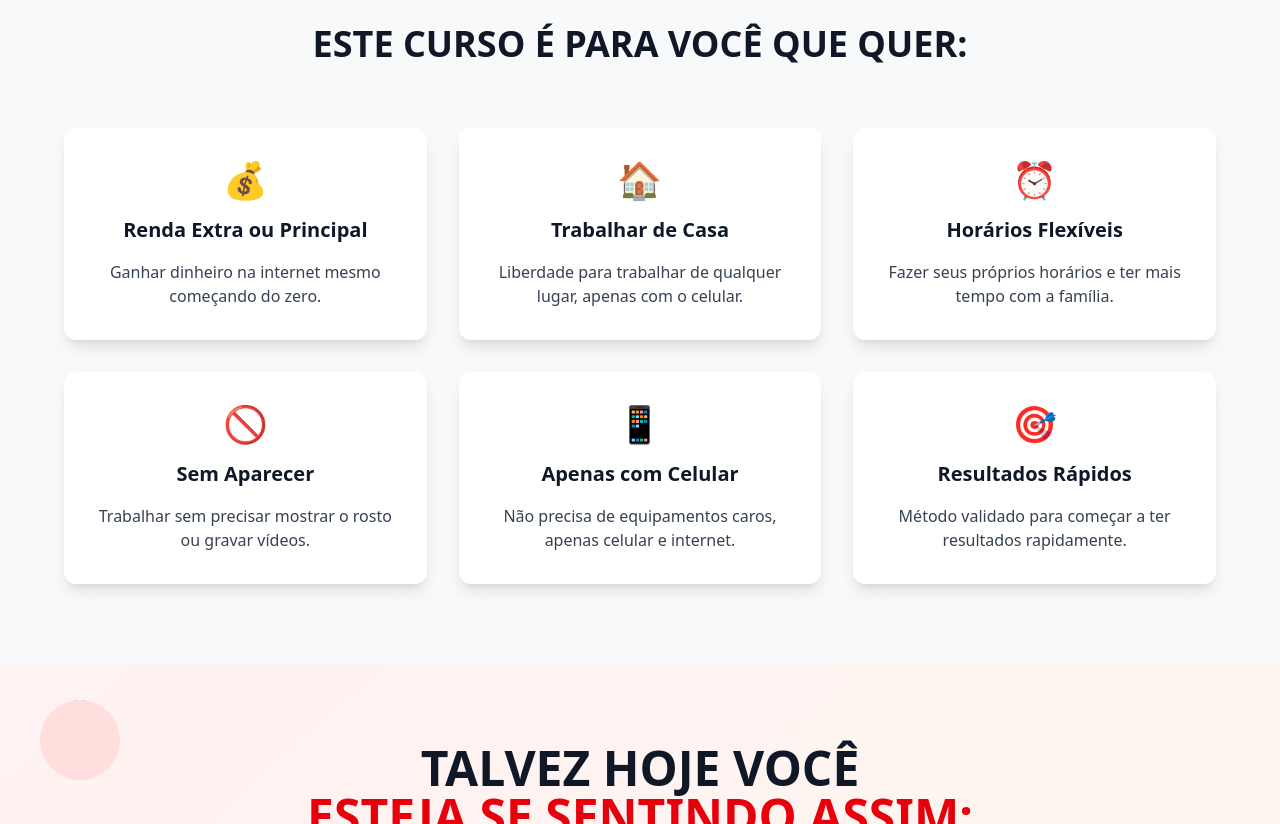
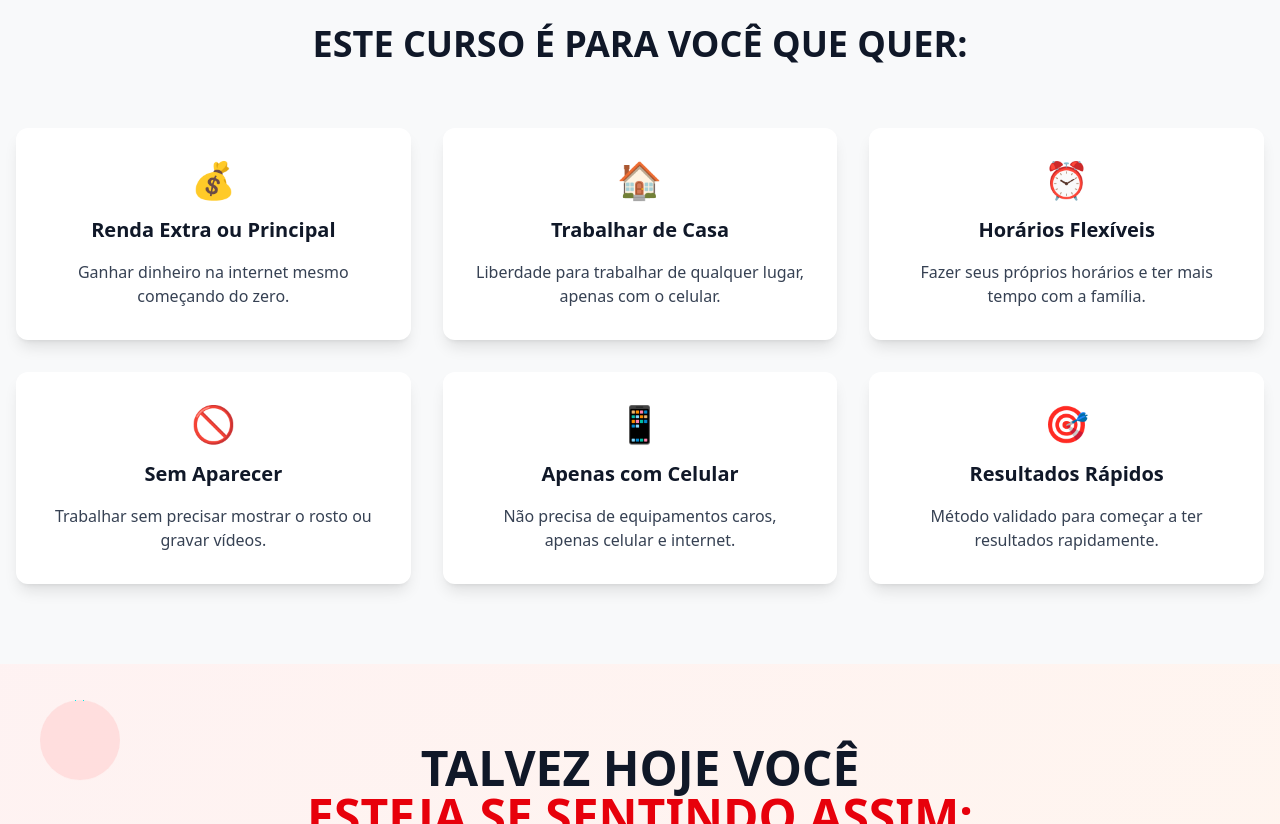
Before and after one commit to LuanCKRG/afiliado_sem_patrao, a website: page index.html in a window 1280 px wide. Shown: the part 2860-3684 px from the top of the page. Drawn offline with nearby package versions, Linux system fonts and the light colour scheme; files that its build step writes are made by us from their sources.

Commit message:
fix(para-quem): enhance layout and add AOS animations for better visibility in the course benefits section

```diff
--- a/index.html
+++ b/index.html
@@ -174,34 +174,34 @@
     <!-- Seção Para quem é -->
     <section class="py-20 bg-accent">
         <div class="container mx-auto px-4">
-            <h2 class="text-4xl font-bold text-center text-gray-900 mb-16">ESTE CURSO É PARA VOCÊ QUE QUER:</h2>
-            <div class="grid md:grid-cols-2 lg:grid-cols-3 gap-8 max-w-6xl mx-auto">
-                <div class="bg-white p-8 rounded-xl shadow-lg text-center hover:shadow-2xl transition-all duration-300">
+            <h2 class="text-4xl font-bold text-center mb-16 text-gray-900" data-aos="fade-up">ESTE CURSO É PARA VOCÊ QUE QUER:</h2>
+            <div class="grid md:grid-cols-2 lg:grid-cols-3 gap-8">
+                <div class="bg-white p-8 rounded-xl shadow-lg text-center hover:shadow-2xl transition-all duration-300" data-aos="fade-up" data-aos-delay="100">
                     <div class="text-4xl mb-4">💰</div>
                     <h3 class="text-xl font-bold mb-4 text-gray-900">Renda Extra ou Principal</h3>
                     <p class="text-gray-700">Ganhar dinheiro na internet mesmo começando do zero.</p>
                 </div>
-                <div class="bg-white p-8 rounded-xl shadow-lg text-center hover:shadow-2xl transition-all duration-300">
+                <div class="bg-white p-8 rounded-xl shadow-lg text-center hover:shadow-2xl transition-all duration-300" data-aos="fade-up" data-aos-delay="200">
                     <div class="text-4xl mb-4">🏠</div>
                     <h3 class="text-xl font-bold mb-4 text-gray-900">Trabalhar de Casa</h3>
                     <p class="text-gray-700">Liberdade para trabalhar de qualquer lugar, apenas com o celular.</p>
                 </div>
-                <div class="bg-white p-8 rounded-xl shadow-lg text-center hover:shadow-2xl transition-all duration-300">
+                <div class="bg-white p-8 rounded-xl shadow-lg text-center hover:shadow-2xl transition-all duration-300" data-aos="fade-up" data-aos-delay="300">
                     <div class="text-4xl mb-4">⏰</div>
                     <h3 class="text-xl font-bold mb-4 text-gray-900">Horários Flexíveis</h3>
                     <p class="text-gray-700">Fazer seus próprios horários e ter mais tempo com a família.</p>
                 </div>
-                <div class="bg-white p-8 rounded-xl shadow-lg text-center hover:shadow-2xl transition-all duration-300">
+                <div class="bg-white p-8 rounded-xl shadow-lg text-center hover:shadow-2xl transition-all duration-300" data-aos="fade-up" data-aos-delay="400">
                     <div class="text-4xl mb-4">🚫</div>
                     <h3 class="text-xl font-bold mb-4 text-gray-900">Sem Aparecer</h3>
                     <p class="text-gray-700">Trabalhar sem precisar mostrar o rosto ou gravar vídeos.</p>
                 </div>
-                <div class="bg-white p-8 rounded-xl shadow-lg text-center hover:shadow-2xl transition-all duration-300">
+                <div class="bg-white p-8 rounded-xl shadow-lg text-center hover:shadow-2xl transition-all duration-300" data-aos="fade-up" data-aos-delay="500">
                     <div class="text-4xl mb-4">📱</div>
                     <h3 class="text-xl font-bold mb-4 text-gray-900">Apenas com Celular</h3>
                     <p class="text-gray-700">Não precisa de equipamentos caros, apenas celular e internet.</p>
                 </div>
-                <div class="bg-white p-8 rounded-xl shadow-lg text-center hover:shadow-2xl transition-all duration-300">
+                <div class="bg-white p-8 rounded-xl shadow-lg text-center hover:shadow-2xl transition-all duration-300" data-aos="fade-up" data-aos-delay="600">
                     <div class="text-4xl mb-4">🎯</div>
                     <h3 class="text-xl font-bold mb-4 text-gray-900">Resultados Rápidos</h3>
                     <p class="text-gray-700">Método validado para começar a ter resultados rapidamente.</p>
```
